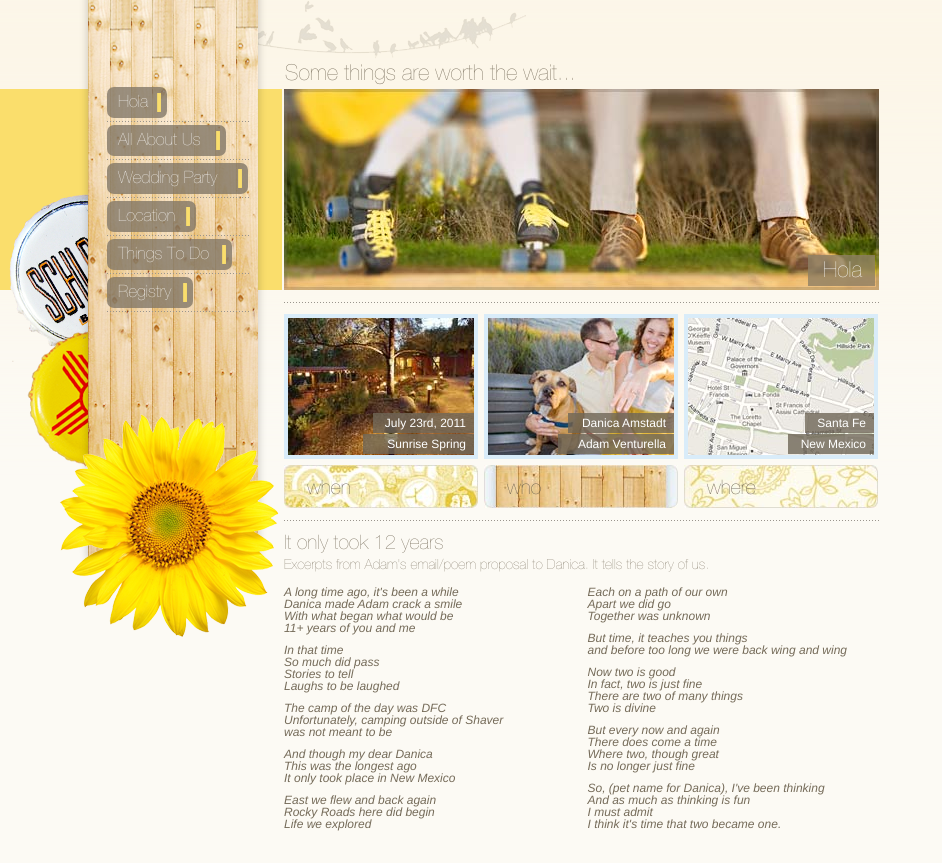
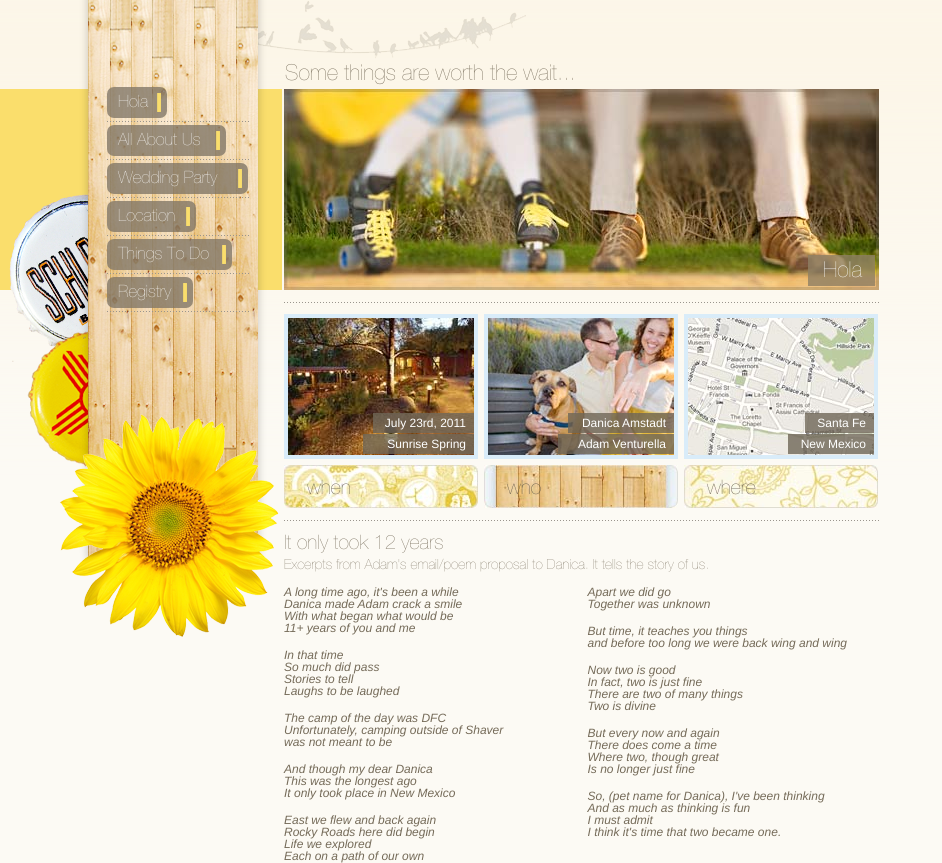
Before and after one commit to theladyjaye/Robots, a plain HTML site: page index.html in a window 1280 px wide. Shown: the whole page, without its empty margins (0-942 px from the left). Before the commit the page ends 840 px from the top, so only its background shows below. Drawn offline with Linux system fonts and the light colour scheme.

Commit message:
updated some padding on the poem

```diff
--- a/resources/css/sass/partials/_homepage.scss
+++ b/resources/css/sass/partials/_homepage.scss
@@ -28,7 +28,7 @@
 }
 
 #window #content.homepage #story .poem p{
-	padding-bottom:10px;
+	padding-bottom:15px;
 	font-style:italic;
 }
 
```
Also changed, not shown: resources/css/styles.css.
